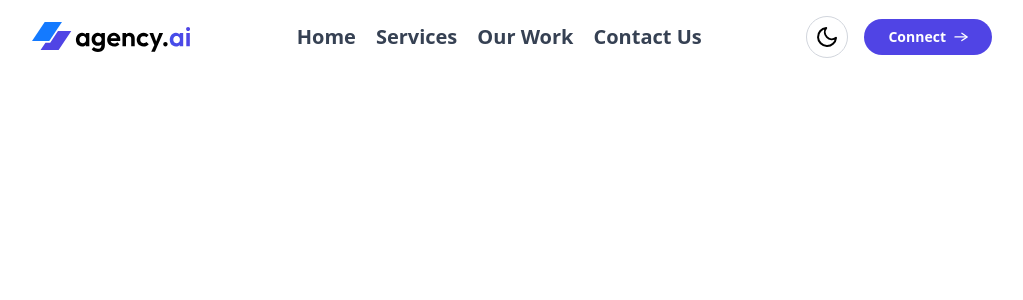
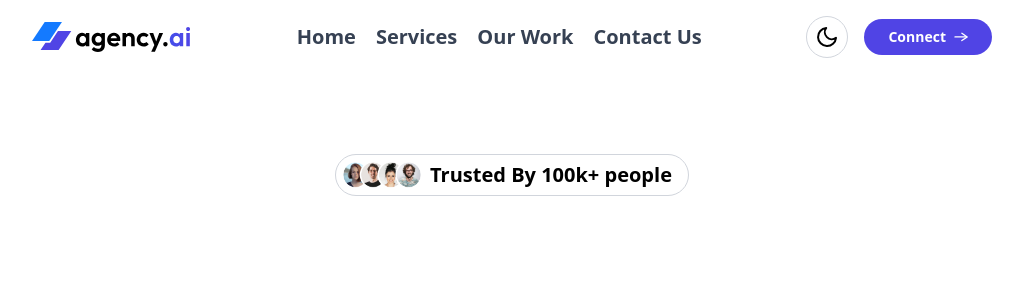
Before and after one commit to Carbon14-48/AgencyAi, a React (Vite) app: page / in a window 1280 px wide. Shown: the top 300 px of the page, without its empty margins (128-1151 px from the left). Built offline with nearby package versions, Linux system fonts and the light colour scheme; a web font is replaced by a local one.

Commit message:
Progress

```diff
--- a/src/App.jsx
+++ b/src/App.jsx
@@ -1,9 +1,9 @@
 import { useState, useEffect } from "react";
 import NavBar from "./components/NavBar";
+import Hero from "./components/Hero";
 
 function App() {
   const [theme, setTheme] = useState(() => {
-    // Check localStorage first, then system preference, default to light
     const savedTheme = localStorage.getItem("theme");
     if (savedTheme) return savedTheme;
 
@@ -13,29 +13,18 @@ function App() {
     return prefersDark ? "dark" : "light";
   });
 
-  // Apply theme changes to document
   useEffect(() => {
     const root = document.documentElement;
-
-    if (theme === "dark") {
-      root.style.colorScheme = "dark";
-      root.classList.add("dark");
-    } else {
-      root.style.colorScheme = "light";
-      root.classList.remove("dark");
-    }
-
-    // Save to localStorage
+    root.classList.remove("light", "dark");
+    root.classList.add(theme);
+    root.style.colorScheme = theme;
+    root.setAttribute("data-theme", theme);
     localStorage.setItem("theme", theme);
   }, [theme]);
-
   return (
-    <div
-      className={`min-h-screen transition-colors duration-200 ${
-        theme === "dark" ? "bg-black text-white" : "bg-white text-black"
-      }`}
-    >
+    <div className="min-h-screen transition-colors duration-200 bg-white dark:bg-black text-black dark:text-white">
       <NavBar theme={theme} setTheme={setTheme} />
+      <Hero />
     </div>
   );
 }
--- /dev/null
+++ b/src/components/Hero.jsx
@@ -0,0 +1,24 @@
+import React from "react";
+import assets from "../../assets/assets";
+
+export default function Hero() {
+  return (
+    <div
+      id="hero"
+      className="flex flex-col items-center gap-6
+  py-20 px-4 sm:px-12 lg:px-24 xl:px-40 text-center w-full overflow-hidden
+  text-gray-700 dark:text-gray-300"
+    >
+      <div className="inline-flex items-center gap-2 border border-gray-300 dark:border-gray-600 p-1.5 pr-4 rounded-full bg-white dark:bg-black">
+        <img
+          className="w-20"
+          src={assets.group_profile}
+          alt="profile picture"
+        />
+        <p className="text-xl font-medium text-black dark:text-white">
+          Trusted By 100k+ people
+        </p>
+      </div>
+    </div>
+  );
+}
--- a/src/components/NavBar.jsx
+++ b/src/components/NavBar.jsx
@@ -33,7 +33,7 @@ export default function NavBar({ theme, setTheme }) {
         className={`sm:text-xl ${
           !sidebarOpen
             ? `max-sm:w-0 overflow-hidden`
-            : `max-sm:w-56 max-sm:pl-1`
+            : `max-sm:w-55 max-sm:pl-1`
         } max-sm:fixed top-0 bottom-0 right-0 max-sm:min-h-screen max-sm:h-1/2 max-sm:flex-col max-sm:bg-primary max-sm:text-xl max-sm:text-white max-sm:pt-20 flex sm:items-center gap-5 transition-all duration-300 ${
           theme === "dark" ? "text-white" : "text-gray-700"
         }`}
--- a/src/components/ThemeToggleBtn.jsx
+++ b/src/components/ThemeToggleBtn.jsx
@@ -3,12 +3,9 @@ import assets from "../../assets/assets";
 
 export default function ThemeToggleBtn({ theme, setTheme }) {
   const toggleTheme = () => {
-    console.log("Current theme:", theme); // Debug log
     const newTheme = theme === "dark" ? "light" : "dark";
-    console.log("Switching to:", newTheme); // Debug log
     setTheme(newTheme);
   };
-
   return (
     <button
       onClick={toggleTheme}
--- a/src/index.css
+++ b/src/index.css
@@ -1,19 +1,26 @@
 @import url("https://fonts.googleapis.com/css2?family=Libertinus+Serif+Display&display=swap");
 @import "tailwindcss";
+
+@theme {
+  --color-primary: #5044e5;
+  --default-transition-duration: 150ms;
+
+  --color-scheme: light;
+}
+
+@media (prefers-color-scheme: dark) {
+  :root:not(.dark) {
+    color-scheme: light !important;
+  }
+}
+
+.dark {
+  color-scheme: dark !important;
+}
+
+@variant dark (.dark &);
 
 * {
   font-family: "Libertinus Serif Display", system-ui;
   font-weight: 600;
 }
-
-@theme {
-  --color-primary: #5044e5;
-}
-
-@layer utilities {
-  .dark\:bg-primary {
-    &:where(.dark, .dark *) {
-      background-color: var(--color-primary);
-    }
-  }
-}
```
